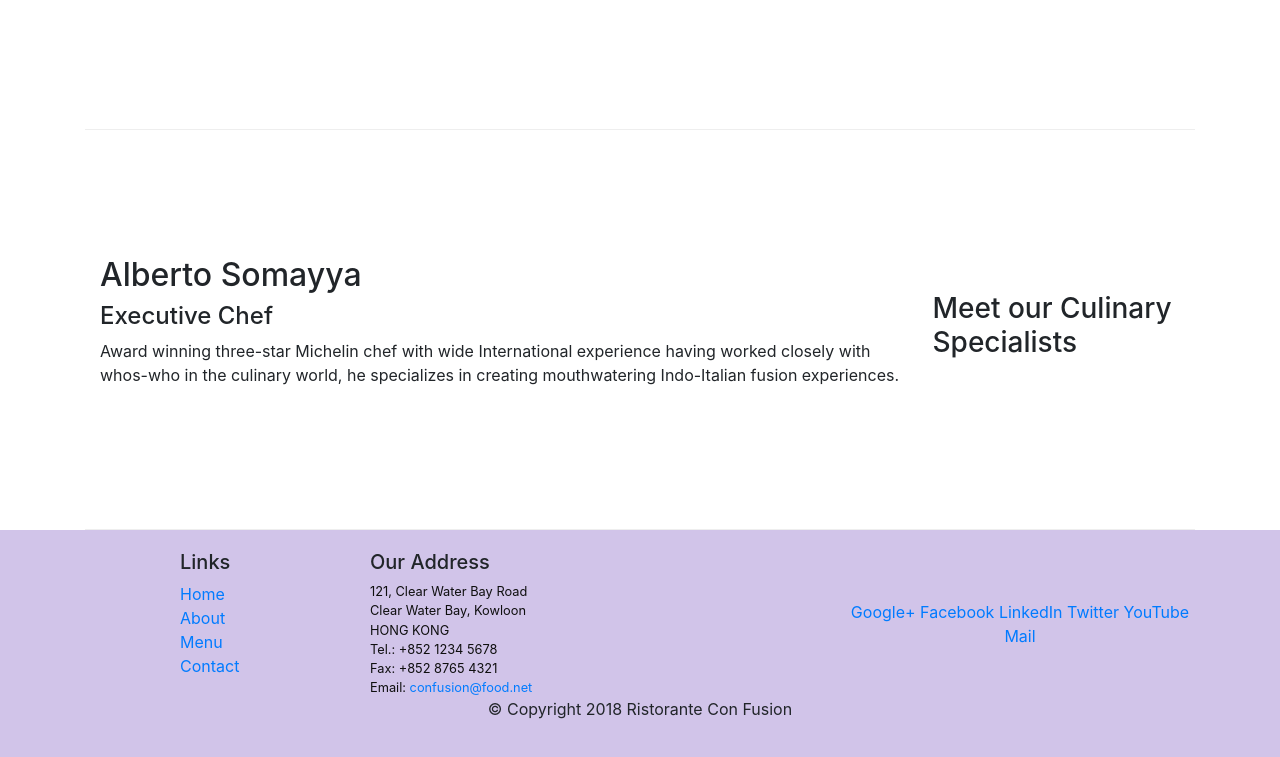
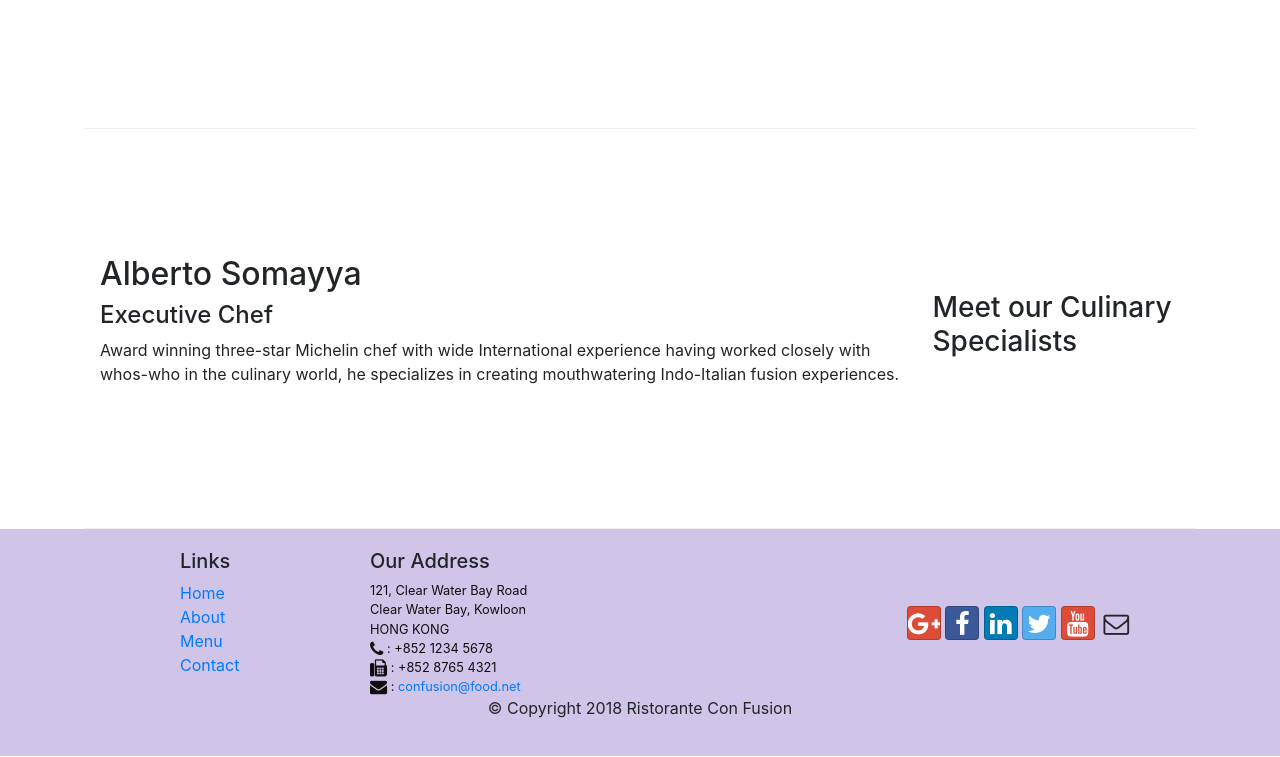
Before and after one commit to abharti91/Bootstrap, a website: page index.html in a window 1280 px wide. Shown: the part 952-1709 px from the top of the page. Drawn offline with nearby package versions, Linux system fonts and the light colour scheme.

Commit message:
Bootstrap - Font awesome and Bootstrap social fonts

```diff
--- a/index.html
+++ b/index.html
@@ -10,6 +10,10 @@
     <!-- Bootstrap CSS -->
     <link rel="stylesheet" href="node_modules/bootstrap/dist/css/bootstrap.min.css">
     <link rel="stylesheet" href="css/styles.css">
+
+    <!-- Font awesome and Bootsrap social CSS-->
+    <link rel="stylesheet" href="node_modules/font-awesome/css/font-awesome.css">
+    <link rel="stylesheet" href="node_modules/bootstrap-social/bootstrap-social.css">
 </head>
 
 <body>
@@ -18,16 +22,17 @@
                     <div class="container">
                               <!-- creates a button with three horizontal line for extra small small devices, for other size its hidden
                               with help of data-toggle and data-taget it tells that on click of button we can see the contents -->
-                              <button class="navbar-toggler" type="button" data-toggle="collapse" data-target="#Navbar">
+                    <button class="navbar-toggler" type="button" data-toggle="collapse" data-target="#Navbar">
                                         <span class="navbar-toggler-icon"></span>
                               </button>
                               <a class="navbar-brand" href="#">Ristorante con Fusion</a>
                               <div class="collapse navbar-collapse" id="Navbar">
                                         <ul class="navbar-nav mr-auto">
-                                                  <li class="nav-item active"><a class="nav-link" href="#">Home</a></li>
-                                                  <li class="nav-item"><a class="nav-link" href="./aboutus.html">About</a></li>
-                                                  <li class="nav-item"><a class="nav-link" href="#">Menu</a></li>
-                                                  <li class="nav-item"><a class="nav-link" href="#">Contact</a></li>
+                                                  <!-- use span here for font icons, same as i-->
+                                                  <li class="nav-item active"><a class="nav-link" href="#"><span class="fa fa-home fa-lg"></span> Home</a></li>
+                                                  <li class="nav-item"><a class="nav-link" href="./aboutus.html"><span class="fa fa-info fa-lg"></span> About</a></li>
+                                                  <li class="nav-item"><a class="nav-link" href="#"><span class="fa fa-list fa-lg"></span> Menu</a></li>
+                                                  <li class="nav-item"><a class="nav-link" href="#"><span class="fa fa-address-card fa-lg"></span> Contact</a></li>
                                         </ul>
                               </div>
                     </div>
@@ -103,19 +108,20 @@
 		              121, Clear Water Bay Road<br>
 		              Clear Water Bay, Kowloon<br>
 		              HONG KONG<br>
-		              Tel.: +852 1234 5678<br>
-		              Fax: +852 8765 4321<br>
-		              Email: <a href="mailto:confusion@food.net">confusion@food.net</a>
+		              <i class="fa fa-phone fa-lg"></i> : +852 1234 5678<br>
+		              <i class="fa fa-fax fa-lg"></i> : +852 8765 4321<br>
+		              <i class="fa fa-envelope fa-lg"></i> : <a href="mailto:confusion@food.net">confusion@food.net</a>
 		           </address>
                 </div>
                 <div class="col-12 col-sm-4 align-self-center">
                     <div class="text-center">
-                        <a href="http://google.com/+">Google+</a>
-                        <a href="http://www.facebook.com/profile.php?id=">Facebook</a>
-                        <a href="http://www.linkedin.com/in/">LinkedIn</a>
-                        <a href="http://twitter.com/">Twitter</a>
-                        <a href="http://youtube.com/">YouTube</a>
-                        <a href="mailto:">Mail</a>
+                              <!-- buttons for social media icons, using bootstrap-social CSS -->
+                        <a class="btn btn-social-icon btn-google" href="http://google.com/+"><i class="fa fa-google-plus"></i></a>
+                        <a class="btn btn-social-icon btn-facebook" href="http://www.facebook.com/profile.php?id="><i class="fa fa-facebook"></i></a>
+                        <a class="btn btn-social-icon btn-linkedin" href="http://www.linkedin.com/in/"><i class="fa fa-linkedin"></i></a>
+                        <a class="btn btn-social-icon btn-twitter" href="http://twitter.com/"><i class="fa fa-twitter"></i></a>
+                        <a class="btn btn-social-icon btn-google" href="http://youtube.com/"><i class="fa fa-youtube"></i></a>
+                        <a class="btn btn-social-icon" href="mailto:"><i class="fa fa-envelope-o"></i></a>
                     </div>
                 </div>
            </div>
--- a/package.json
+++ b/package.json
@@ -14,8 +14,10 @@
     "lite-server": "^2.3.0"
   },
   "dependencies": {
-    "bootstrap": "^4.0.0",
-    "jquery": "^3.3.1",
+    "bootstrap": "^4.3.1",
+    "bootstrap-social": "^5.1.1",
+    "font-awesome": "^4.7.0",
+    "jquery": "^3.4.1",
     "popper.js": "^1.12.9"
   }
 }
```
Also changed, not shown: aboutus.html (+16 -14 lines), 1 other file.
